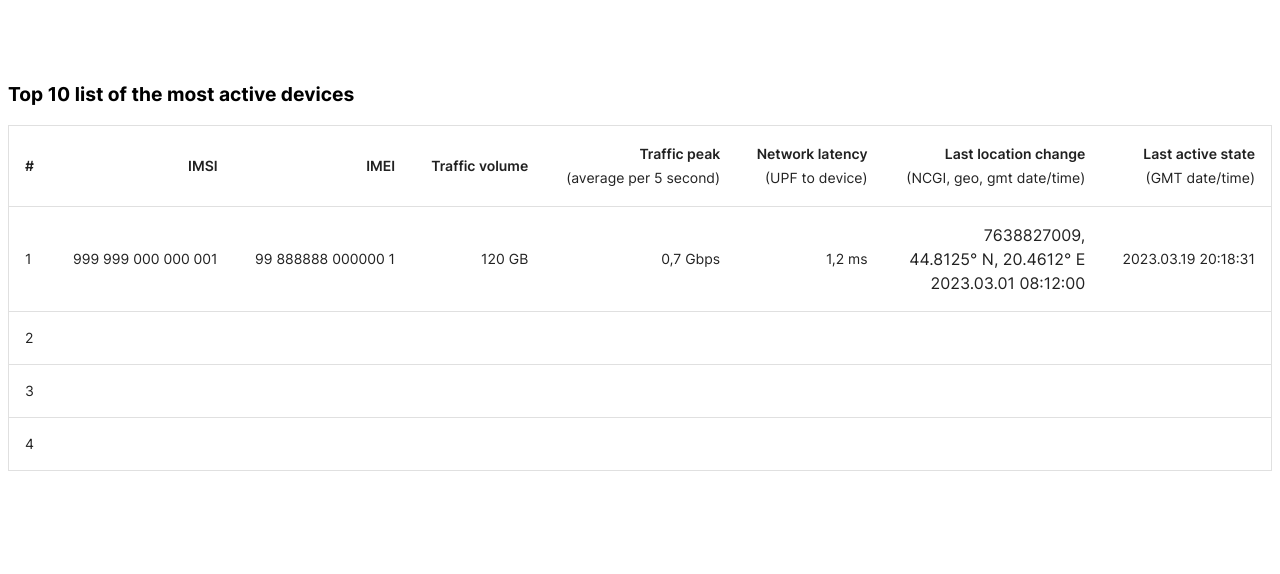
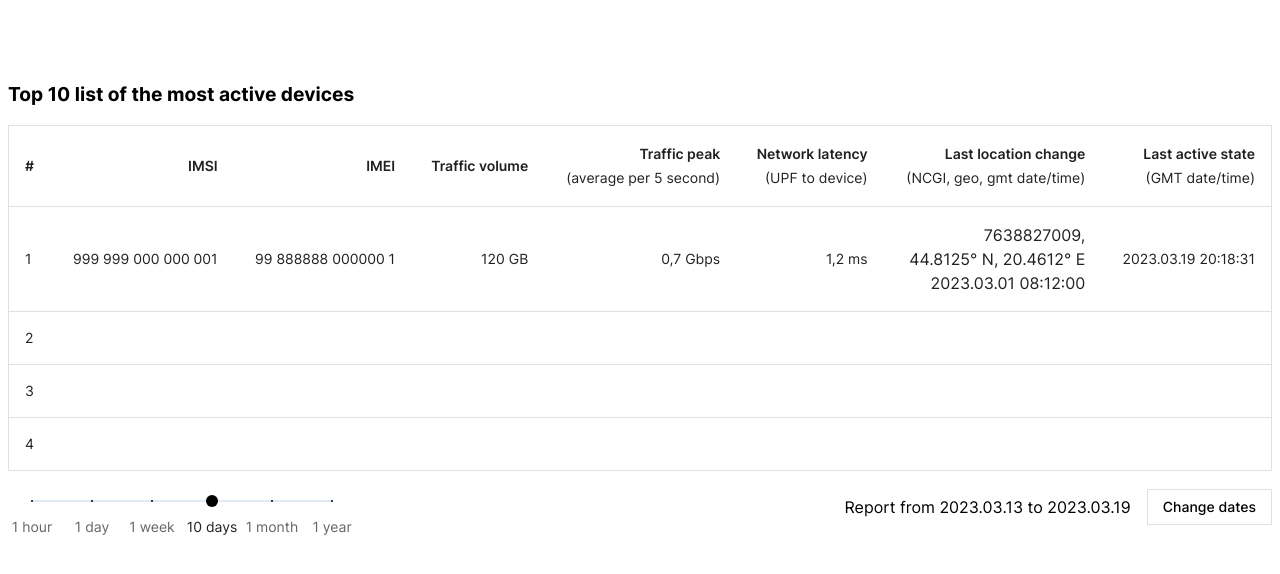
Before and after one commit to kade-ddnkv/simsoul-lk-demo, a Next.js app: page /tabs/analytics/ThirdTable in a window 1280 px wide. Shown: the top 574 px of the page. Built offline with nearby package versions, Linux system fonts and the light colour scheme; no server answers.

Commit message:
Во вкладку "Analytics 1" под таблицу добавлен слайдер с диапазоном времени и "Report from 2023.03.13 to 2023.03.19 (кнопка change dates)".

```diff
--- a/src/pages/tabs/analytics/ThirdTable.tsx
+++ b/src/pages/tabs/analytics/ThirdTable.tsx
@@ -1,4 +1,4 @@
-import { HeaderText, StyledTableCell } from "@/components/generalComponents"
+import { HeaderText, StyledButton, StyledSlider, StyledTableCell } from "@/components/generalComponents"
 import { Box, Paper, Table, TableHead, TableRow, TableBody, TableCell, Typography } from '@mui/material'
 
 const topTenDevices = [
@@ -19,6 +19,33 @@ const topTenDevices = [
   {},
   {},
 ]
+
+const marksX = [
+  {
+    value: 0,
+    label: '1 hour',
+  },
+  {
+    value: 20,
+    label: '1 day',
+  },
+  {
+    value: 40,
+    label: '1 week',
+  },
+  {
+    value: 60,
+    label: '10 days',
+  },
+  {
+    value: 80,
+    label: '1 month',
+  },
+  {
+    value: 100,
+    label: '1 year',
+  },
+];
 
 function ThirdTable() {
   let index = 1
@@ -64,6 +91,23 @@ function ThirdTable() {
           </TableBody>
         </Table>
       </Paper>
+      <Box sx={{mt: 1, display: 'flex', flexDirection: 'row', alignItems: 'center'}}>
+      <StyledSlider
+        sx={{
+          width: 300, mt: 1, ml: 3,
+        }}
+        size='small'
+        defaultValue={60}
+        valueLabelDisplay="off"
+        step={null}
+        marks={marksX}
+        track={false}
+      />
+      <Box sx={{ ml: 'auto', display: 'flex', flexDirection: 'row', alignItems: 'center' }}>
+        <Typography>Report from 2023.03.13 to 2023.03.19</Typography>
+        <StyledButton sx={{ ml: 2 }} variant='outlined'>Change dates</StyledButton>
+      </Box>
+      </Box>
     </Box>
   )
 }
```
